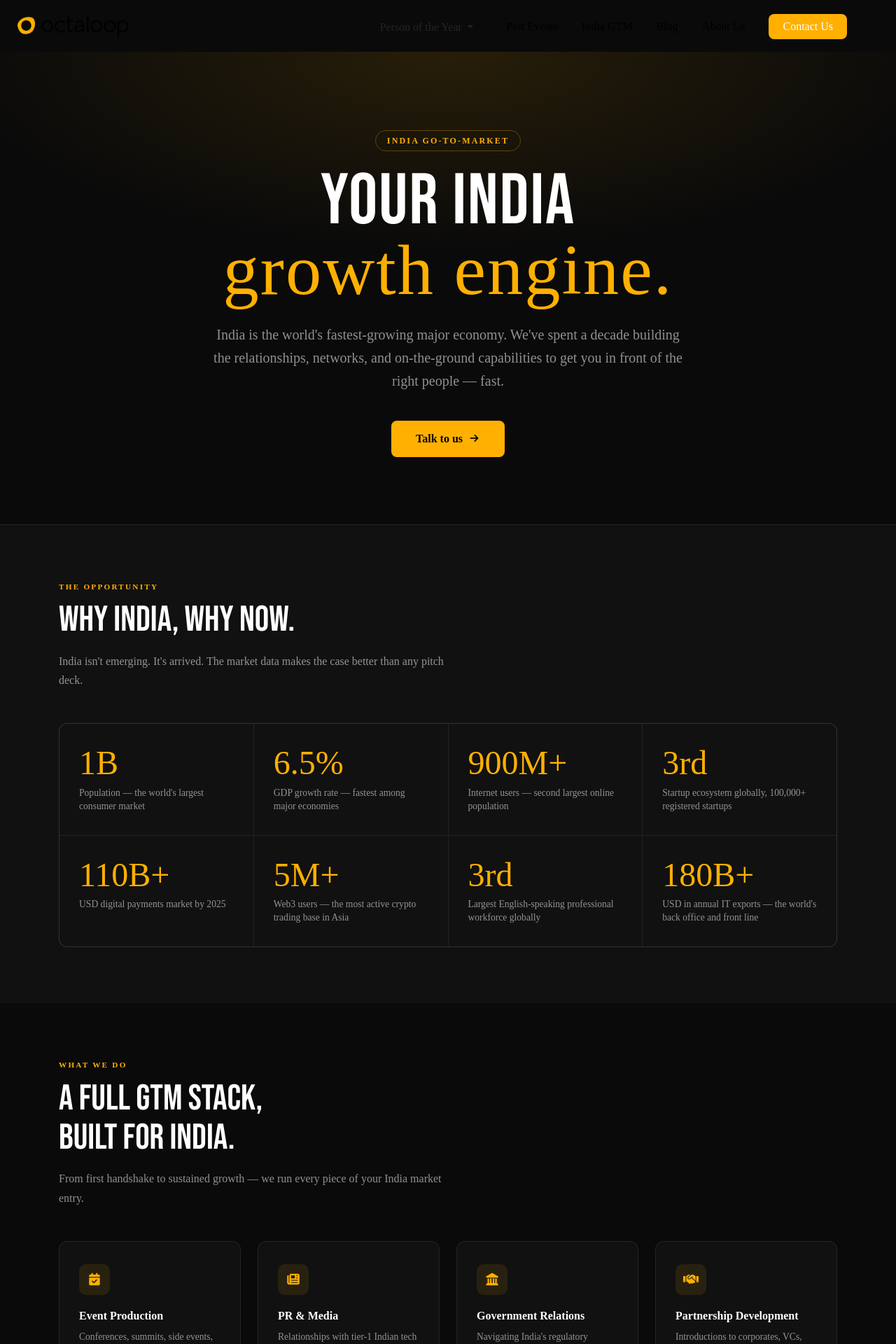
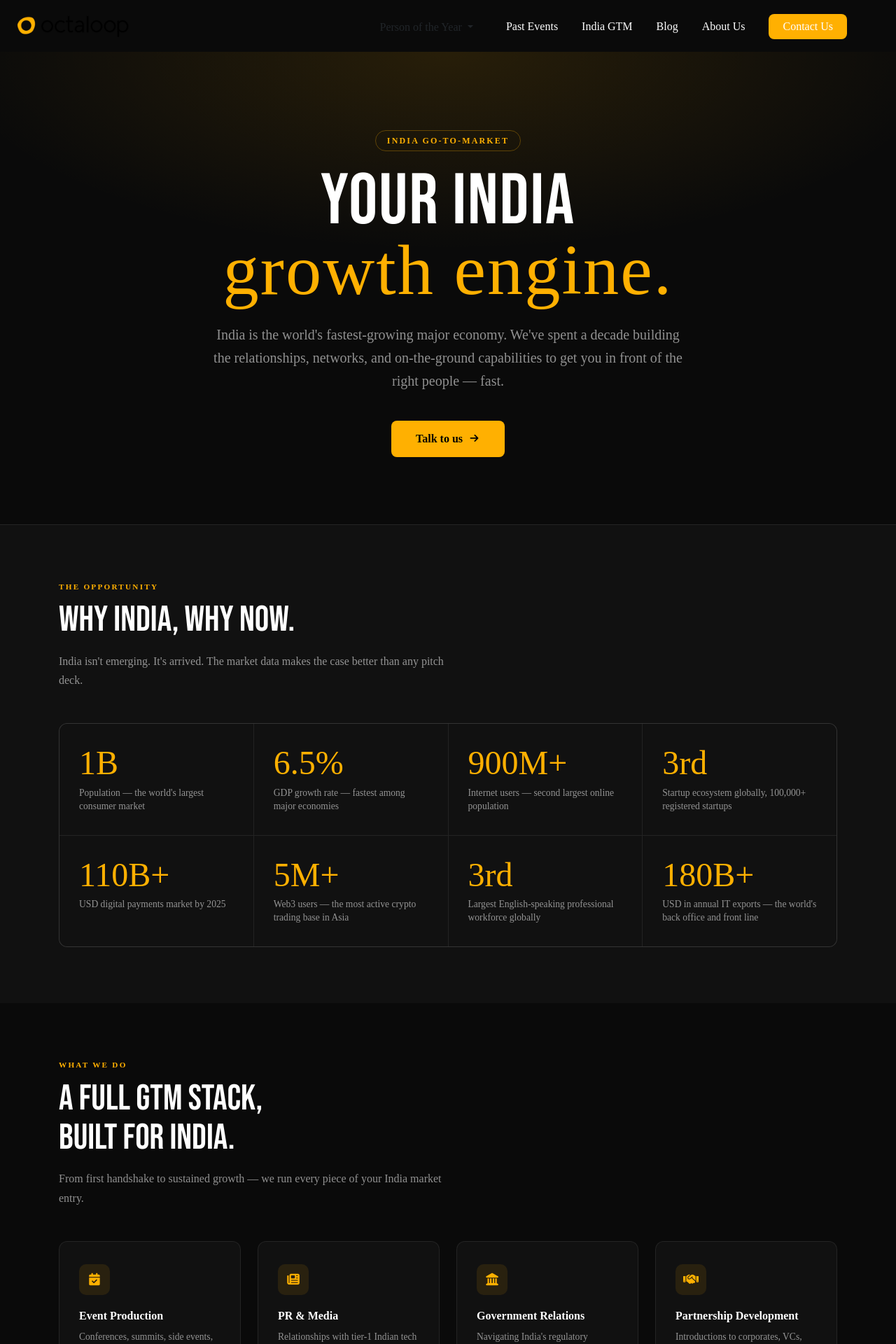
Before and after one commit to av535/octaloop, a Jekyll site: the page services/index.html, which Jekyll copies as it is, in a window 1280 px wide. Shown: the top 1920 px of the page at 70% size. Built offline with Jekyll 4.4.1, drawn with Linux system fonts in a browser that asks for light colours; nearby versions of some CDN libraries; some web fonts are replaced; library files that are not in the unit come from our copies.

Commit message:
Fix navbar text color on India GTM page — remove navbar-nav-white class
Co-Authored-By: Claude Sonnet 4.6 <noreply@anthropic.com>

```diff
--- a/services/index.html
+++ b/services/index.html
@@ -659,7 +659,7 @@
                             <div class="ham-icon"></div>
                         </label>
                     </a>
-                    <ul class="navbar-nav navbar-nav-white">
+                    <ul class="navbar-nav">
                         <li class="nav-item dropdown">
                             <button class="btn dropdown-toggle" data-bs-toggle="dropdown" aria-expanded="false">
                                 Person of the Year
```
